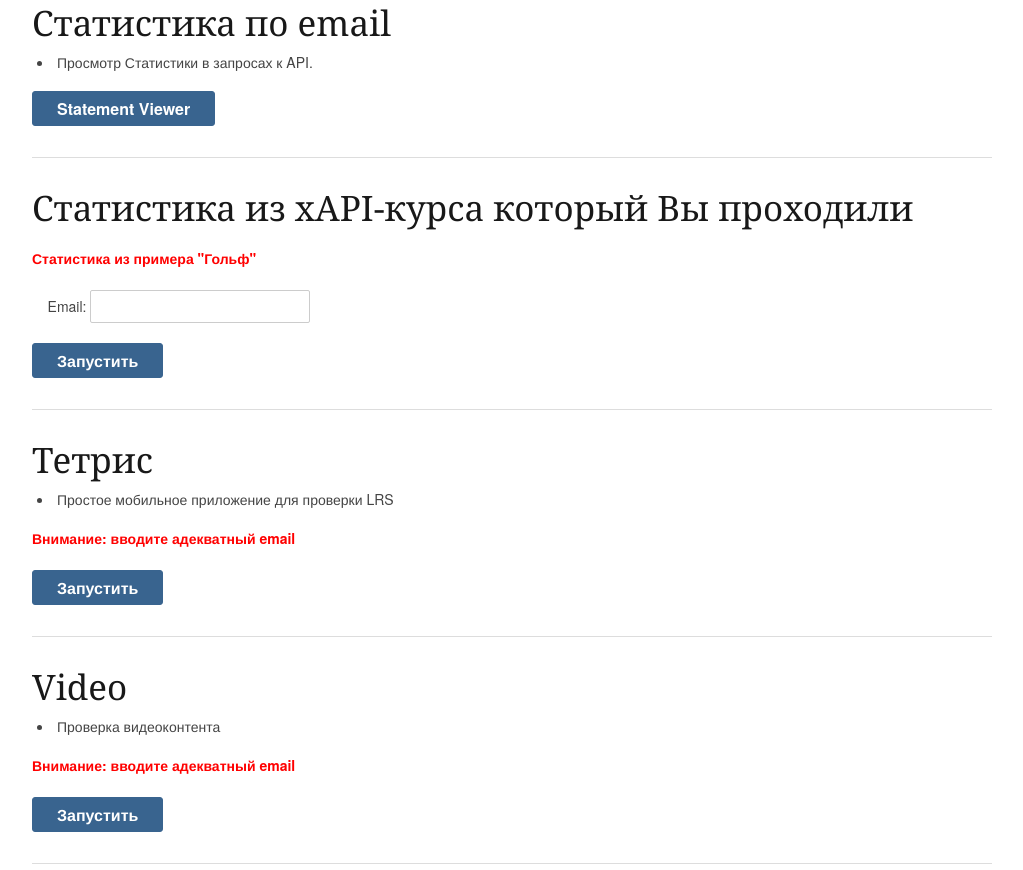
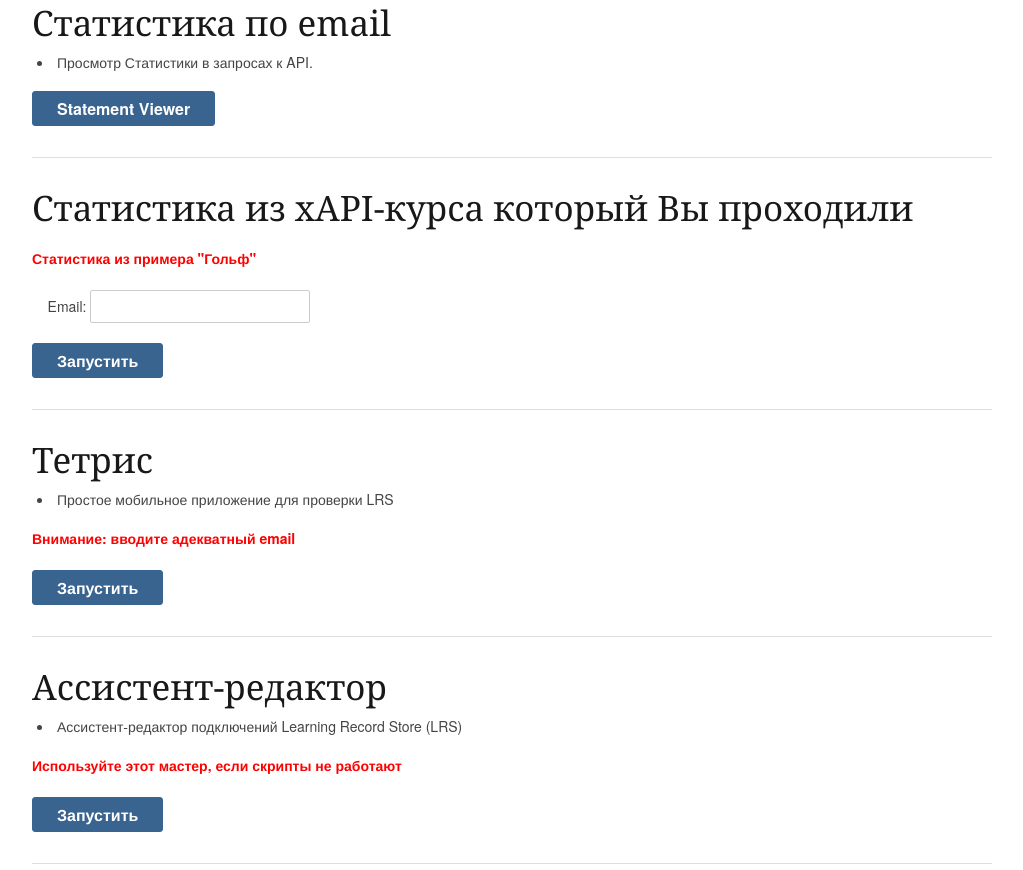
Before and after one commit to VladimirAndropov/lrs, a plain HTML site: page index.html in a window 1280 px wide. Shown: the part 570-1440 px from the top of the page, without its empty margins (128-1151 px from the left). Drawn offline with nearby package versions, Linux system fonts and the light colour scheme; a script that the page names is missing.

Commit message:
добавлен асссистент

```diff
--- a/index.html
+++ b/index.html
@@ -152,11 +152,11 @@
     <body>
     		<div class="container">
 				<h1>примеры скриптов компонента аналитики </h1>
-				<center><a target="_blank" href="https://github.com/VladimirAndropov/lrs" class="cssButton">Исходный код</a></center>
+				<center><a target="_blank" href="https://github.com/VladimirAndropov/lrs" class="cssButton">Исходный код</a></center><br/>
 
 				<div>
 					На этой странице несколько скриптов для загрузки и выгрузки данных в LRS.
-					<br/>
+
 					<br/>
 				<!--<div class="warning">NOTE: These prototypes don't currently work in MS Internet Explorer, due to the way we're handling cross-domain and authentication. Please see Ben's recent coment on the <a href="http://scorm.com/project-tin-can-phase-3-distribution-of-contentcross-domain/">cross domain</a> page. Except for the LRS viewer, please use a browser other than IE to try these prototypes.</div><br/>	-->
 				</div>
@@ -252,15 +252,15 @@
 
 <div class='prototypeDiv'>
 
-				<h2>Video</h2>
+				<h2>Ассистент-редактор</h2>
 
 
 				<ul>
 
-					<li>Проверка видеоконтента</li>
+					<li>Ассистент-редактор подключений Learning Record Store (LRS)</li>
 				</ul>
-				<span class="warning">Внимание: вводите адекватный email</span><br/><br/>
-				<a id="jsExampleLaunch" href="" target="_blank" baseref="video/video.html?" class="cssButton">Запустить</a>
+				<span class="warning">Используйте этот мастер, если скрипты не работают</span><br/><br/>
+				<a id="jsExampleLaunch" href="" target="_blank" baseref="http://adlnet.github.io/xapi-lab/" class="cssButton">Запустить</a>
 				</br>
 				</br>
 				<hr/>
```
